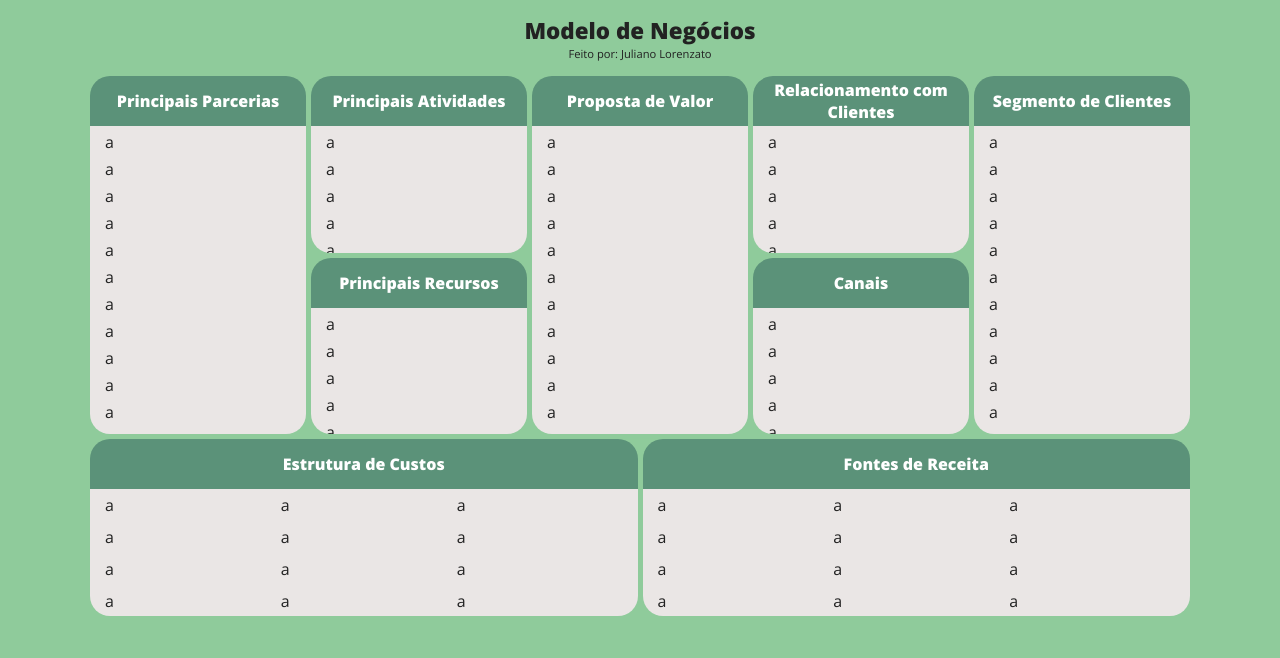
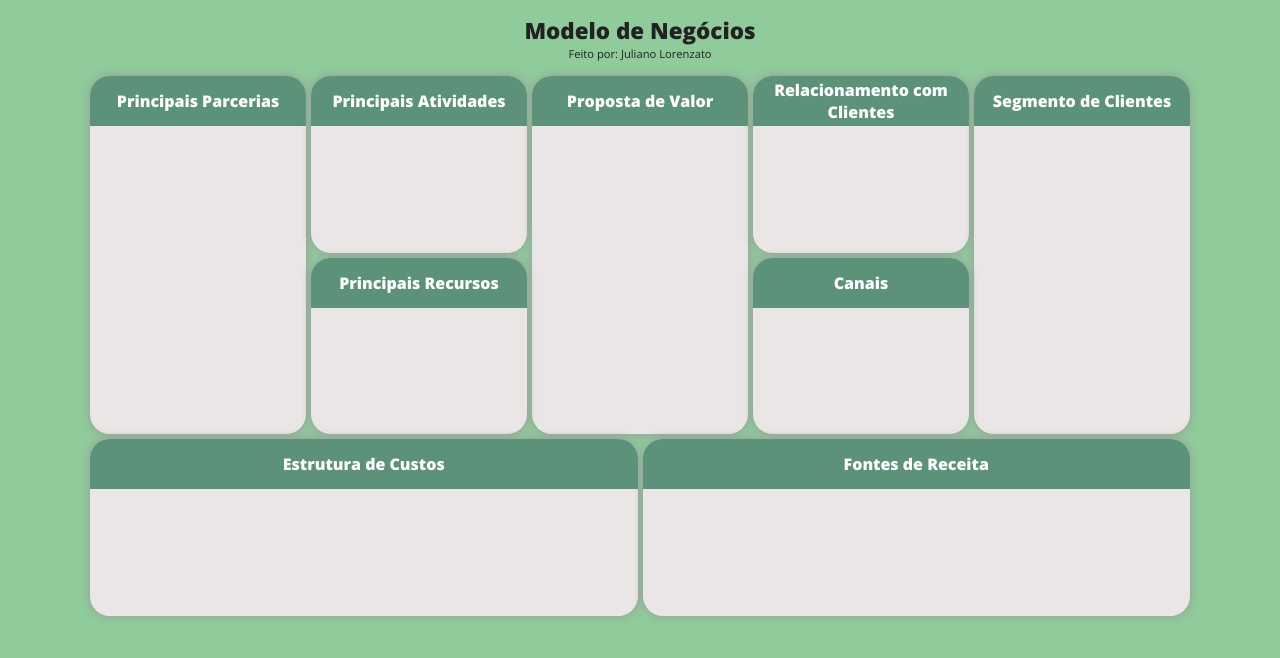
Before and after one commit to julianolorenzato/canvas, a React (Create React App) app: page / in a window 1280 px wide. Shown: the top 658 px of the page. Built offline with nearby package versions, Linux system fonts and the light colour scheme.

Commit message:
Input funcionalities finished

```diff
--- a/public/index.html
+++ b/public/index.html
@@ -8,12 +8,10 @@
       name="description"
       content="Web site created using create-react-app"
     />
-    <link rel="apple-touch-icon" href="%PUBLIC_URL%/logo192.png" />
     <!--
       manifest.json provides metadata used when your web app is installed on a
       user's mobile device or desktop. See https://developers.google.com/web/fundamentals/web-app-manifest/
     -->
-    <link rel="manifest" href="%PUBLIC_URL%/manifest.json" />
     <!--
       Notice the use of %PUBLIC_URL% in the tags above.
       It will be replaced with the URL of the `public` folder during the build.
--- a/src/components/ButtonAdd/ButtonAdd.jsx
+++ /dev/null
@@ -1,10 +0,0 @@
-import './ButtonAdd.scss'
-
-import { FontAwesomeIcon } from '@fortawesome/react-fontawesome'
-import { faPlus } from '@fortawesome/free-solid-svg-icons'
-
-export function ButtonAdd(props) {
-    return (
-        <button onClick={props.onClick} className='ButtonAdd'><FontAwesomeIcon icon={faPlus} /></button>
-    )
-}
--- a/src/components/ButtonAdd/ButtonAdd.scss
+++ /dev/null
@@ -1,15 +0,0 @@
-@import '../../sass/styles.scss';
-
-.ButtonAdd {
-    width: 25px;
-    height: 25px;
-    border-radius: 50%;
-    border: none;
-    background-color: $secondary;
-    color: #fff;
-}
-
-.ButtonAdd:hover {
-    background-color: $tertiary;
-    cursor: pointer;
-}
--- a/src/components/CanvasContainer/CanvasContainer.scss
+++ b/src/components/CanvasContainer/CanvasContainer.scss
@@ -59,9 +59,10 @@
 
     /*Os Cards que estão no CanvasContainer tiveram a classe box[x] passada por props e já continham classe .tag-container*/
     .box8, .box9 {
-        .tag-container {
+        .note-container {
             display: grid;
-            grid-template-columns: 1fr 1fr 1fr;
+            grid-template-columns: 1fr 1fr;
+            column-gap: 10px;
         }
     }
 }
--- a/src/components/Card/Card.jsx
+++ b/src/components/Card/Card.jsx
@@ -1,13 +1,21 @@
 import { useState } from 'react'
 import './Card.scss'
 
-import { ButtonAdd } from '../ButtonAdd/ButtonAdd'
 import { Modal } from '../Modal/Modal'
 
 export function Card(props) {
 
     const [notes, setNotes] = useState([])
-    const [haveInput, setHaveInput] = useState(false)
+
+    const changeNote = (e) => {
+        const fakeNotes = notes
+        fakeNotes[e.target.title] = e.target.value
+        setNotes([...fakeNotes])
+    }
+
+    const addNote = () => {
+        setNotes([...notes, ''])
+    }
 
     const [toggleModal, setToggleModal] = useState(false)
 
@@ -16,25 +24,12 @@ export function Card(props) {
             <div className='h1'>
                 <h1 className='Card-h1'>{props.title}</h1>
             </div>
-            <div className='tag-container' onClick={() => {
+            <div className='note-container' onClick={() => {
                     setToggleModal(true)
             }}>
-                <div className="tag">a</div>
-                <div className="tag">a</div>
-                <div className="tag">a</div>
-                <div className="tag">a</div>
-                <div className="tag">a</div>
-                <div className="tag">a</div>
-                <div className="tag">a</div>
-                <div className="tag">a</div>
-                <div className="tag">a</div>
-                <div className="tag">a</div>
-                <div className="tag">a</div>
-                <div className="tag">a</div>
-                <div className="tag">a</div>
-                <div className="tag">a</div>
+                {notes.map((value, key) => <div key={key} className='note'>{value}</div>)}
             </div>
-            {toggleModal && <Modal closeModal={() => {
+            {toggleModal && <Modal addNote={addNote} changeNote={changeNote} notes={notes} title={props.title} closeModal={() => {
                 setToggleModal(false)
             }} />}
         </div>
--- a/src/components/Card/Card.scss
+++ b/src/components/Card/Card.scss
@@ -6,6 +6,7 @@
 
     display: flex;
     flex-direction: column;
+    box-shadow: 0 0 10px #999;
     .h1 {
         font-size: .5rem;
         text-align: center;
@@ -18,38 +19,43 @@
         justify-content: center;
     }
 
-    .tag-container {
+    .note-container {
         background: $tertiary;
         overflow-y: scroll;
         padding: 0px 10px;
         flex-grow: 1;
         transition: .3s;
 
-        .tag {
-            margin: 5px;
+        .note {
+            width: 100%;
+            height: fit-content;
+            background-color: skyblue;
+            border-radius: 10px;
+            padding: 5px;
+            margin-top: 10px;
         }
     }
 
-    .tag-container:hover {
+    .note-container:hover {
         background: #fff;
         cursor: pointer;
 
     }
 
-    .tag-container::-webkit-scrollbar {
+    .note-container::-webkit-scrollbar {
         width: 5px;
     }
 
-    .tag-container::-webkit-scrollbar-track {
+    .note-container::-webkit-scrollbar-track {
         background: $tertiary;
-      }
+    }
 
-    .tag-container::-webkit-scrollbar-thumb {
+    .note-container::-webkit-scrollbar-thumb {
         background: $primary;
         border-radius: 20px;
-      }
+    }
 
-    .tag-container::-webkit-scrollbar-thumb:hover {
+    .note-container::-webkit-scrollbar-thumb:hover {
         background: #999;
     }
 }
--- a/src/components/Modal/Modal.jsx
+++ b/src/components/Modal/Modal.jsx
@@ -1,11 +1,27 @@
+import { useRef } from 'react'
 import './Modal.scss'
 
+import { FontAwesomeIcon } from '@fortawesome/react-fontawesome'
+import { faPlus } from '@fortawesome/free-solid-svg-icons'
+
 export function Modal(props) {
+
+    const ref = useRef()
+
+    const closeModal = (e) => {
+        if(e.target === ref.current) {
+            props.closeModal()
+        }
+    }
+
     return (
-        <div className='modalBackground'>
+        <div ref={ref} onClick={closeModal} className='modalBackground'>
             <div className='modalContainer'>
-                <button onClick={props.closeModal}>Fechar</button>
-                <textarea name="" id="" cols="30" rows="10"></textarea>
+                <h1>{props.title}</h1>
+                <div className='modalTags'>
+                    {Array.from(props.notes).map((_, index) => <textarea value={props.notes[index]} title={index} onChange={props.changeNote} key={index}></textarea>)}
+                </div>
+                <button onClick={props.addNote}><FontAwesomeIcon icon={faPlus} /></button>
             </div>
         </div>
     )
--- a/src/components/Modal/Modal.scss
+++ b/src/components/Modal/Modal.scss
@@ -25,6 +25,13 @@
 
         display: flex;
         flex-direction: column;
+        align-items: stretch;
+
+        h1 {
+            text-align: center;
+            font-size: 1.3rem;
+            align-self: center;
+        }
 
         button {
             height: 30px;
@@ -34,7 +41,6 @@
             transition: .2s;
             color: black;
             font-weight: 800;
-            margin-bottom: 20px;
         }
 
         button:hover {
@@ -42,9 +48,19 @@
             cursor: pointer;
         }
 
-        textarea {
-            height: 50px;
-            resize: vertical;
+        .modalTags {
+            height: 400px;
+            margin: 20px 0;
+            overflow-y: auto;
+
+            textarea {
+                height: 50px;
+                width: 100%;
+                resize: vertical;
+                outline: none;
+            }
+
         }
+
     }
 }
```
Also changed, not shown: public/manifest.json (deleted).
